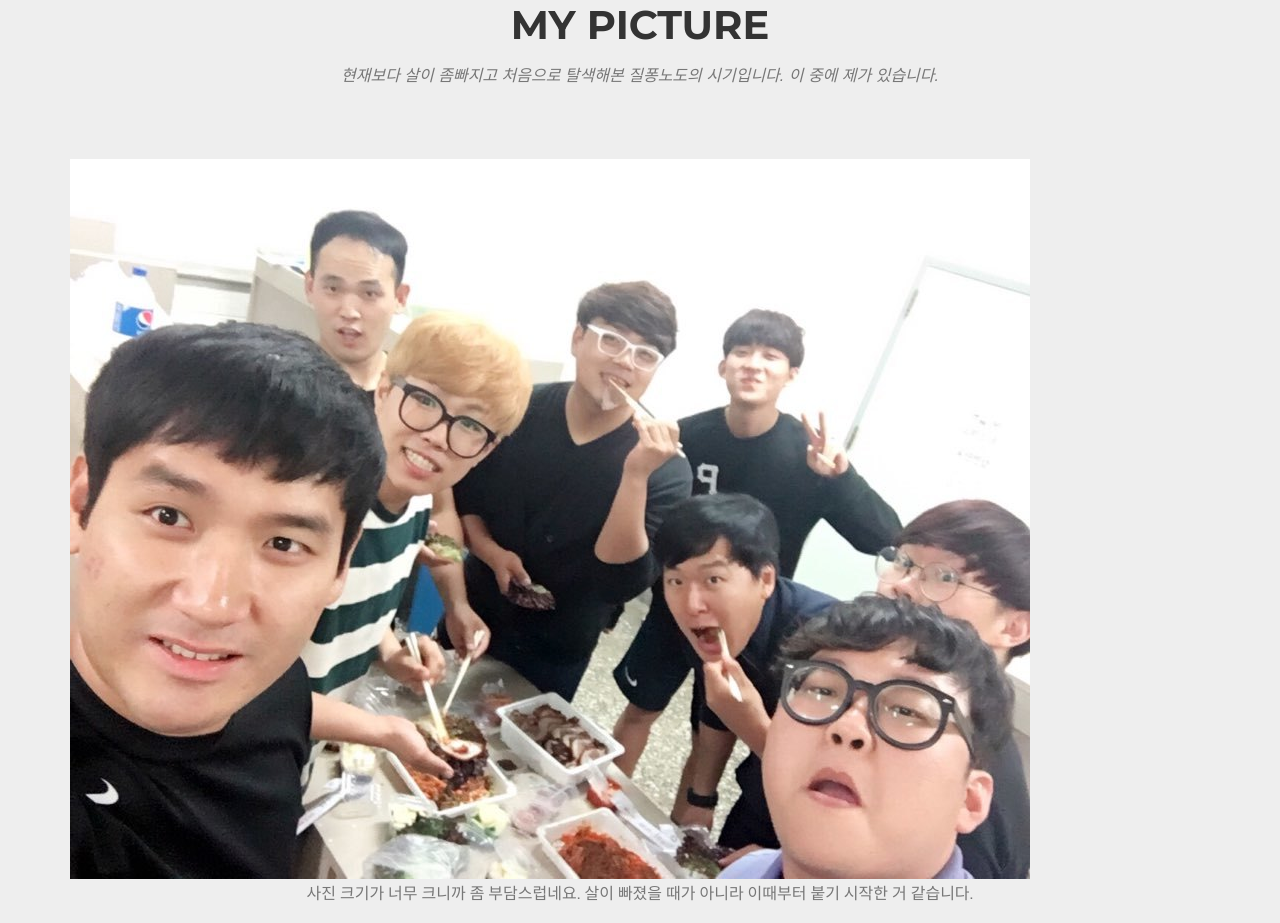
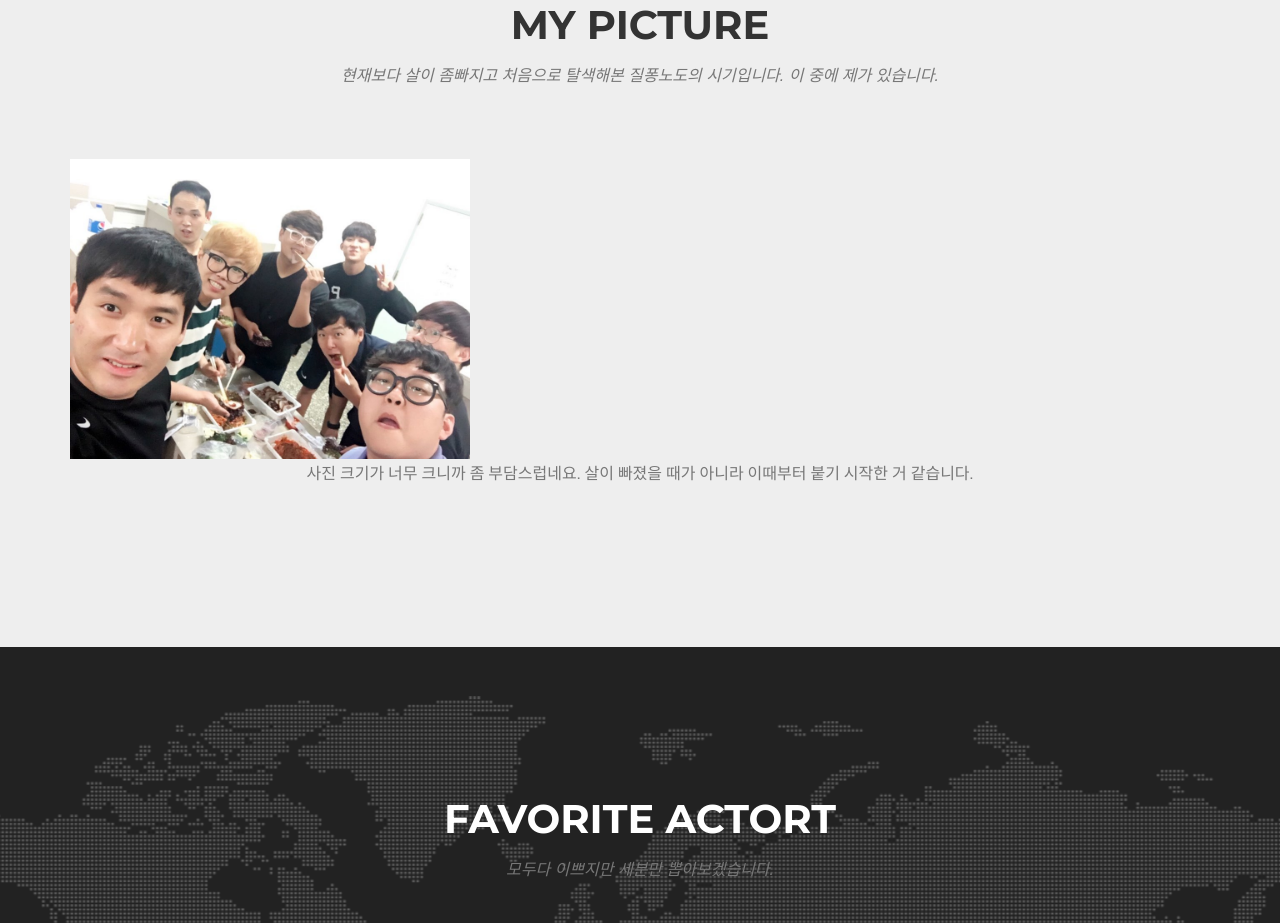
Before and after one commit to dongjuju/dongjuju.github.io, a plain HTML site: page index.html in a window 1280 px wide. Shown: the part 4358-5281 px from the top of the page. Drawn offline with nearby package versions, Linux system fonts and the light colour scheme; a web font is replaced by a local one.

Commit message:
다시완성

```diff
--- a/index.html
+++ b/index.html
@@ -257,7 +257,7 @@
     </section>
 
     <!-- Team Section -->
-    <section id="team" class="bg-light-gray">
+   <section id="team" class="bg-light-gray">
         <div class="container">
             <div class="row">
                 <div class="col-lg-12 text-center">
@@ -265,7 +265,7 @@
                     <h3 class="section-subheading text-muted">현재보다 살이 좀빠지고 처음으로 탈색해본 질퐁노도의 시기입니다. 이 중에 제가 있습니다.</h3>
                 </div>
             </div>
-            <img src="img/about/me.png" align="center" alt="">
+            <img src="img/about/me.png" align="center" alt="" width="400px" height="300px">
             </div>
             <div class="row">
                 <div class="col-lg-8 col-lg-offset-2 text-center">
```
